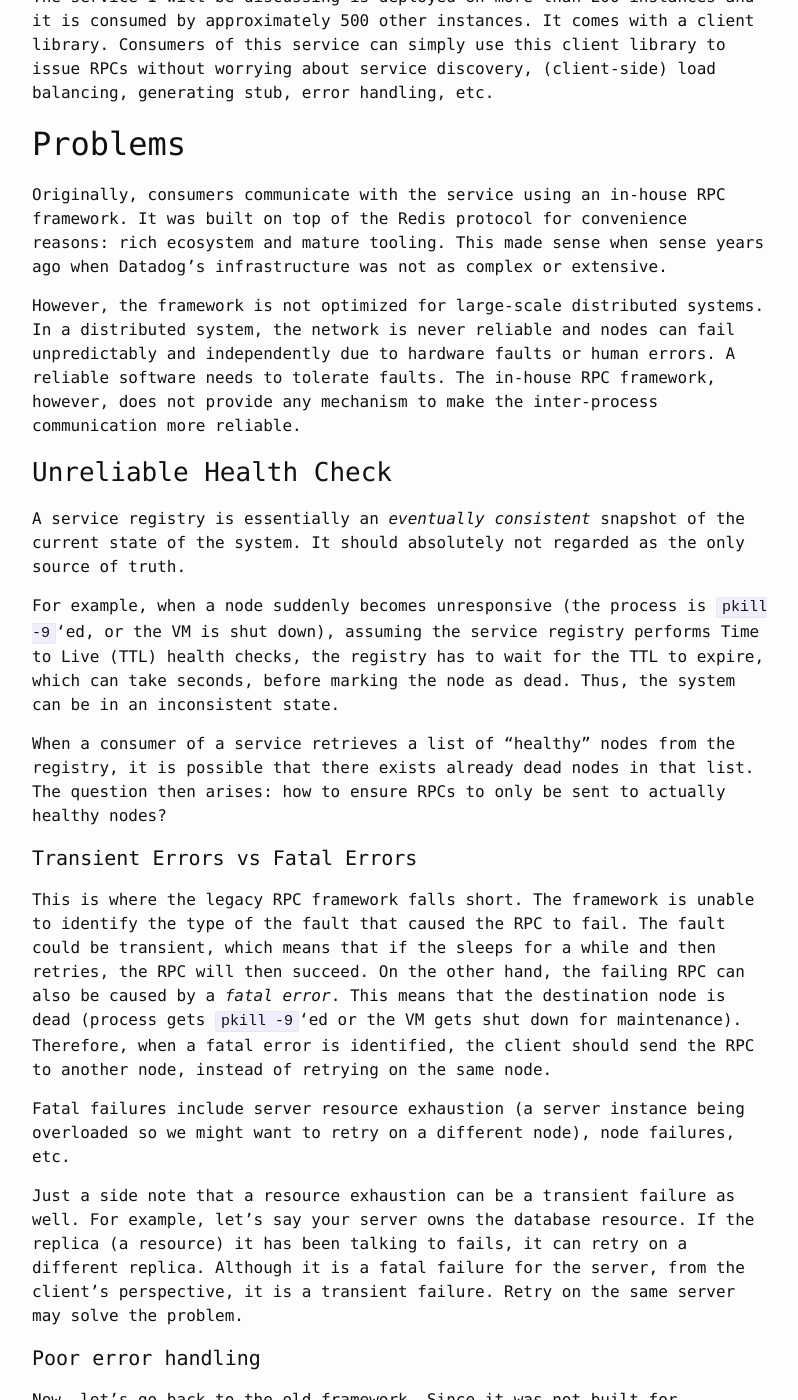
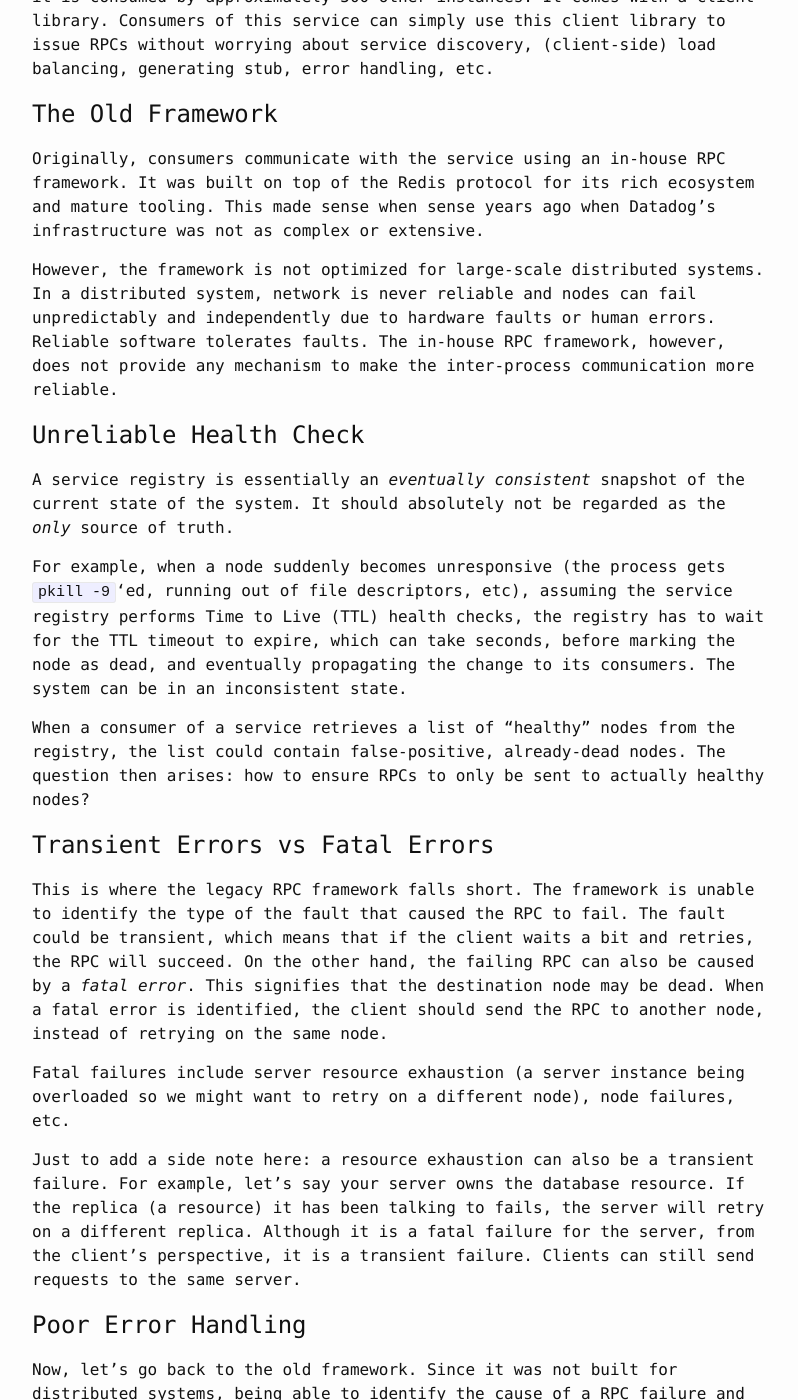
Before and after one commit to lpan/lpan.github.io, a Jekyll site: the page built from _posts/2018-05-04-migrating-to-grpc.md, in a window 1280 px wide and 1400 px high, scrolled down 726 px. Shown: the whole window, without its empty margins (238-1036 px from the left). Built offline with Jekyll 4.4.1, drawn with Linux system fonts in a browser that asks for light colours; comment, search, counter and statistics services are not loaded; some of the changed text lies outside the part shown.

Commit message:
fix typos and awkward sentences

```diff
--- a/_posts/2018-05-04-migrating-to-grpc.md
+++ b/_posts/2018-05-04-migrating-to-grpc.md
@@ -6,20 +6,20 @@ comments: true
 categories: programming
 ---
 
-## Introduction
+# Introduction
 
 During my internship at Datadog this past winter, I took ownership of a critical
 service which serves around 40,000 requests per second as of April 2018.
 
-To improve the reliability and fault tolerance of that service, I migrated the
-service’s inter-process communication (IPC) layer from Datadog’s homegrown
-remote procedure call (RPC) framework to gRPC, an open-source RPC framework made
-by Google.
+To improve its reliability and fault tolerance, I migrated the service’s
+inter-process communication (IPC) layer from Datadog’s homegrown remote
+procedure call (RPC) framework to gRPC, an open-source RPC framework made by
+Google.
 
 In this post, I will discuss why it was worth the effort to migrate to gRPC and
-how gRPC improves the reliability and availability of that service.
+how gRPC increases fault tolerance.
 
-## Context
+# Context
 
 Datadog’s infrastructure consists of numerous single-purpose services. Each
 service can be scaled horizontally to increase its throughput and the instances
@@ -32,63 +32,63 @@ library. Consumers of this service can simply use this client library to issue
 RPCs without worrying about service discovery, (client-side) load balancing,
 generating stub, error handling, etc.
 
-## Problems
+# The Old Framework
 
 Originally, consumers communicate with the service using an in-house RPC
-framework. It was built on top of the Redis protocol for convenience reasons:
-rich ecosystem and mature tooling. This made sense when sense years ago when
-Datadog’s infrastructure was not as complex or extensive.
+framework. It was built on top of the Redis protocol for its rich ecosystem and
+mature tooling. This made sense when sense years ago when Datadog’s
+infrastructure was not as complex or extensive.
 
 However, the framework is not optimized for large-scale distributed systems. In
-a distributed system, the network is never reliable and nodes can fail
-unpredictably and independently due to hardware faults or human errors. A
-reliable software needs to tolerate faults. The in-house RPC framework, however,
-does not provide any mechanism to make the inter-process communication more
-reliable.
+a distributed system, network is never reliable and nodes can fail unpredictably
+and independently due to hardware faults or human errors. Reliable software
+tolerates faults. The in-house RPC framework, however, does not provide any
+mechanism to make the inter-process communication more reliable.
 
-### Unreliable Health Check
+# Unreliable Health Check
 
 A service registry is essentially an *eventually consistent* snapshot of the
-current state of the system. It should absolutely not regarded as the only
+current state of the system. It should absolutely not be regarded as the *only*
 source of truth.
 
-For example, when a node suddenly becomes unresponsive (the process is `pkill
--9`'ed, or the VM is shut down), assuming the service registry performs Time to
-Live (TTL) health checks, the registry has to wait for the TTL to expire, which
-can take seconds, before marking the node as dead. Thus, the system can be in an
-inconsistent state.
+For example, when a node suddenly becomes unresponsive (the process gets `pkill
+-9`'ed, running out of file descriptors, etc), assuming the service registry
+performs Time to Live (TTL) health checks, the registry has to wait for the TTL
+timeout to expire, which can take seconds, before marking the node as dead, and
+eventually propagating the change to its consumers. The system can be in
+an inconsistent state.
 
 When a consumer of a service retrieves a list of "healthy" nodes from the
-registry, it is possible that there exists already dead nodes in that list. The
+registry, the list could contain false-positive, already-dead nodes. The
 question then arises: how to ensure RPCs to only be sent to actually healthy
 nodes?
 
-#### Transient Errors vs Fatal Errors
+# Transient Errors vs Fatal Errors
 
 This is where the legacy RPC framework falls short. The framework is unable to
 identify the type of the fault that caused the RPC to fail. The fault could be
-transient, which means that if the sleeps for a while and then retries, the RPC
-will then succeed. On the other hand, the failing RPC can also be caused by a
-*fatal error*. This means that the destination node is dead (process gets `pkill
--9`'ed or the VM gets shut down for maintenance). Therefore, when a fatal error
+transient, which means that if the client waits a bit and retries, the RPC will
+succeed. On the other hand, the failing RPC can also be caused by a *fatal
+error*. This signifies that the destination node may be dead. When a fatal error
 is identified, the client should send the RPC to another node, instead of
 retrying on the same node.
 
 Fatal failures include server resource exhaustion (a server instance being
 overloaded so we might want to retry on a different node), node failures, etc.
 
-Just a side note that a resource exhaustion can be a transient failure as well.
-For example, let's say your server owns the database resource. If the replica (a
-resource) it has been talking to fails, it can retry on a different replica.
-Although it is a fatal failure for the server, from the client's perspective, it
-is a transient failure. Retry on the same server may solve the problem.
+Just to add a side note here: a resource exhaustion can also be a transient
+failure. For example, let's say your server owns the database resource. If the
+replica (a resource) it has been talking to fails, the server will retry on a
+different replica. Although it is a fatal failure for the server, from the
+client's perspective, it is a transient failure. Clients can still send requests
+to the same server.
 
-#### Poor error handling
+# Poor Error Handling
 
 Now, let's go back to the old framework. Since it was not built for distributed
 systems, being able to identify the cause of a RPC failure and handle it
-accordingly was very difficult. (That's why people say programming distributed
-systems is hard! This problem is trivial if everything happens in memory)
+accordingly are very difficult. (That's why people say programming distributed
+systems is hard! This problem would be trivial if everything happens in memory)
 
 As a result, the legacy RPC framework simply sends the failed RPC to another
 random node from the (eventual consistent) service registry with no specific
@@ -96,7 +96,7 @@ error handling.
 
 This approach can lead to many problems. For example, client can run out of
 server-wide retry budget quickly. We use consistent-hashing as the client-side
-load balancing algorithm, if a node fails (regardless the error is fatal or
+load balancing algorithm. If a node fails (regardless the error is fatal or
 transient), all the RPCs that are hashed to that node will fail for the **first
 time**, and then retry.
 
@@ -104,7 +104,7 @@ In addition, if there are more than one false-positive nodes returned from the
 service registry (eg. when doing a rolling restart), the second attempt (the
 retry) may fail as well.
 
-#### Fault tolerance
+# Fault Tolerance
 
 Let's say the service registry returns `n` "healthy" nodes, and among them,
 there are `x` false-positive nodes. Assume we use the old
@@ -130,22 +131,26 @@ failures](http://landing.google.com/sre/book/chapters/addressing-cascading-failu
 On the other hand, conservative retries can exhaust client's resource (because
 of back-offs and jitters) which limit the throughput per instance.
 
-A fault tolerance system does not only minimize errors but also minimize
+A fault tolerant system does not only minimize errors but also minimize
 retries.
 
-### Node Outages
+# Node Outages
 
-A node can fail in many different ways: it can be shut down by the administrator
-for system maintenance; it can be exhausted of system resources (memory, file
-descriptors).
+A node can fail (become Unresponsive) in many different ways: it can be shut
+down by the administrator for system maintenance; it can be exhausted of system
+resources (memory, file descriptors).
 
-Node outage is also one of the trickiest cases to handle. For example, after the
-TCP handshake has been completed and the client has sent the request payload to
-the server, if the server node suddenly fails before it can respond to the RPC,
-the client may hang indefinitely. Although the server is dead, from the client’s
-perspective, the server may be processing a time-consuming query. In other
-words, there is no way for the client to identify the cause of an unresponsive
-node.
+Another complexity introduced by distributed systems. When a node fails, its
+consumers will only see it as *unresponsive*, until the health check service
+thinks it is dead (through TTL, health endpoint checking, etc).
+
+This makes node outage one of the trickiest cases to handle. For example, after
+the TCP handshake has been completed and the client has sent the request payload
+to the server, if the server node suddenly fails before it can respond to the
+RPC, the client may hang indefinitely. Although the server is dead, from the
+client’s perspective, the server may be processing a time-consuming query. In
+other words, there is no way for the client to identify the cause of an
+unresponsive node.
 
 One of the common solutions is to set a RPC deadline based on the expected
 response time, which is typically estimated from the size of the request
@@ -154,7 +159,7 @@ server is faulty. This distinguishes infrastructure faults from application
 faults. However, it is impossible to implement this functionality in the old RPC
 framework.
 
-## gRPC comes to the rescue
+# gRPC Comes to the Rescue
 
 gRPC is a remote procedure call framework developed at Google. It has been
 adopted at many organizations including Netflix and Square.
@@ -164,7 +169,7 @@ integrate with the existing service discovery system, etc. But different from
 the legacy framework, gRPC is optimized for large-scale distributed systems. It
 has a huge emphasis on reliability and fault tolerance.
 
-### Connection Management
+# Connection Management
 
 Instead of treating the service registry as the absolute source of truth, the
 gRPC client library implements a connection state manager to maintain a pool of
@@ -185,26 +190,27 @@ API](https://github.com/grpc/grpc/blob/master/doc/connectivity-semantics-and-api
 This way, especially with consistent hashing, when the gRPC client detects that
 a node is in `TRANSIENT_FAILURE` (even though service registry says it's
 healthy, but it is unresponsive in real life), gRPC will remove the node from
-the bucket list. As a result, the fault tolerance increases significantly and it
-does not depend on the retry budget at all.
+the list of "buckets". With the presence of failed nodes, this would
+significantly reduce the number of retries and even the RPC error rate.
 
-### RPC Deadlines
+# RPC Deadlines
 
 [Deadlines and timeouts are pretty much the
 same...](https://grpc.io/blog/deadlines)
 
 With gRPC, it is also possible to dynamically set a deadline for individual
 RPCs. Setting a deadline allows the client to specify how long it is willing to
-wait for the server to process its request. This can efficiently distinguish
+wait for the server to process its request. This can effectively distinguish
 between fatal failures and long running queries.
 
 We can estimate the maximum response time for a particular type of query with a
-certain payload size. Then we can derive the timeout from it. Thus, when a RPC
-failed because the timeout is exceeded (or deadline is expired), we can be
-confident (98% sure) to say that the server is faulty (overloaded or dead) and
-we may want to retry on a different server node.
+certain payload size. Then we can derive the timeout (max time the client is
+willing to wait for the server) from it. Thus, when a RPC failed because the
+timeout is exceeded (or deadline is expired), we are confident (98% sure) to say
+that the server is faulty (overloaded or dead) and we may want to retry on a
+different server node.
 
-### Application-Level Keepalive
+# Application-Level Keepalive
 
 In addition to the configurable RPC deadlines. gRPC also implements a
 application-wide keepalive protocol, which further increases the fault tolerance
```
Also changed, not shown: other parts of _posts/2018-05-04-migrating-to-grpc.md (+12 -13 lines).
